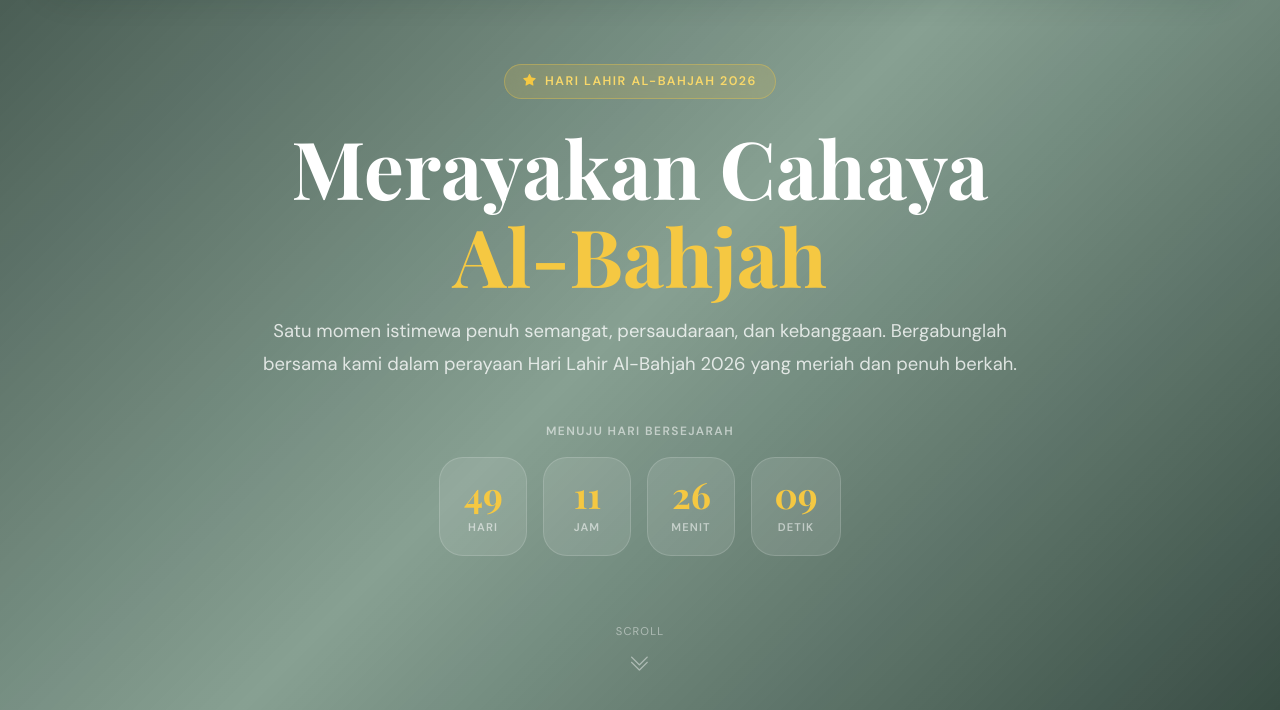
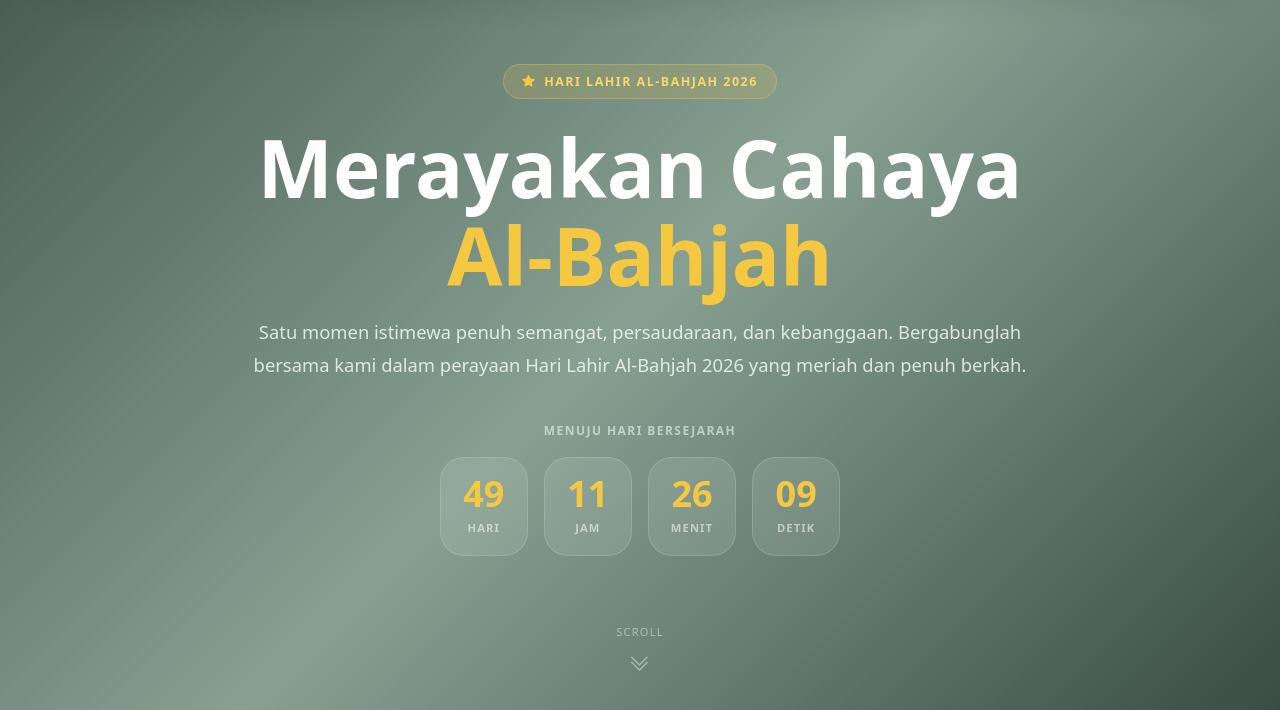
Before and after one commit to andhikarahmanp/harlah-albahjah-2026, a plain HTML site: page index.html in a window 1280 px wide. Shown: the part 90-800 px from the top of the page. Drawn offline with nearby package versions, Linux system fonts and the light colour scheme.

Commit message:
change font to system-ui

```diff
--- a/css/global.css
+++ b/css/global.css
@@ -4,7 +4,7 @@
    ============================================================ */
 
 /* ---------- Google Fonts ---------- */
-@import url('https://fonts.googleapis.com/css2?family=Playfair+Display:wght@400;600;700&family=DM+Sans:wght@300;400;500;600&display=swap');
+/* @import url('https://fonts.googleapis.com/css2?family=Playfair+Display:wght@400;600;700&family=DM+Sans:wght@300;400;500;600&display=swap'); */
 
 /* ---------- CSS Variables ---------- */
 :root {
@@ -38,8 +38,10 @@
   --accent-hover: var(--clr-yellow-300);
 
   /* Typography */
-  --font-display: 'Playfair Display', Georgia, serif;
-  --font-body: 'DM Sans', sans-serif;
+  /* --font-display: 'Playfair Display', Georgia, serif; */
+  /* --font-body: 'DM Sans', sans-serif; */
+  --font-display: system-ui, sans-serif;
+  --font-body: system-ui, sans-serif;
 
   /* Radius */
   --radius-sm: 10px;
```
